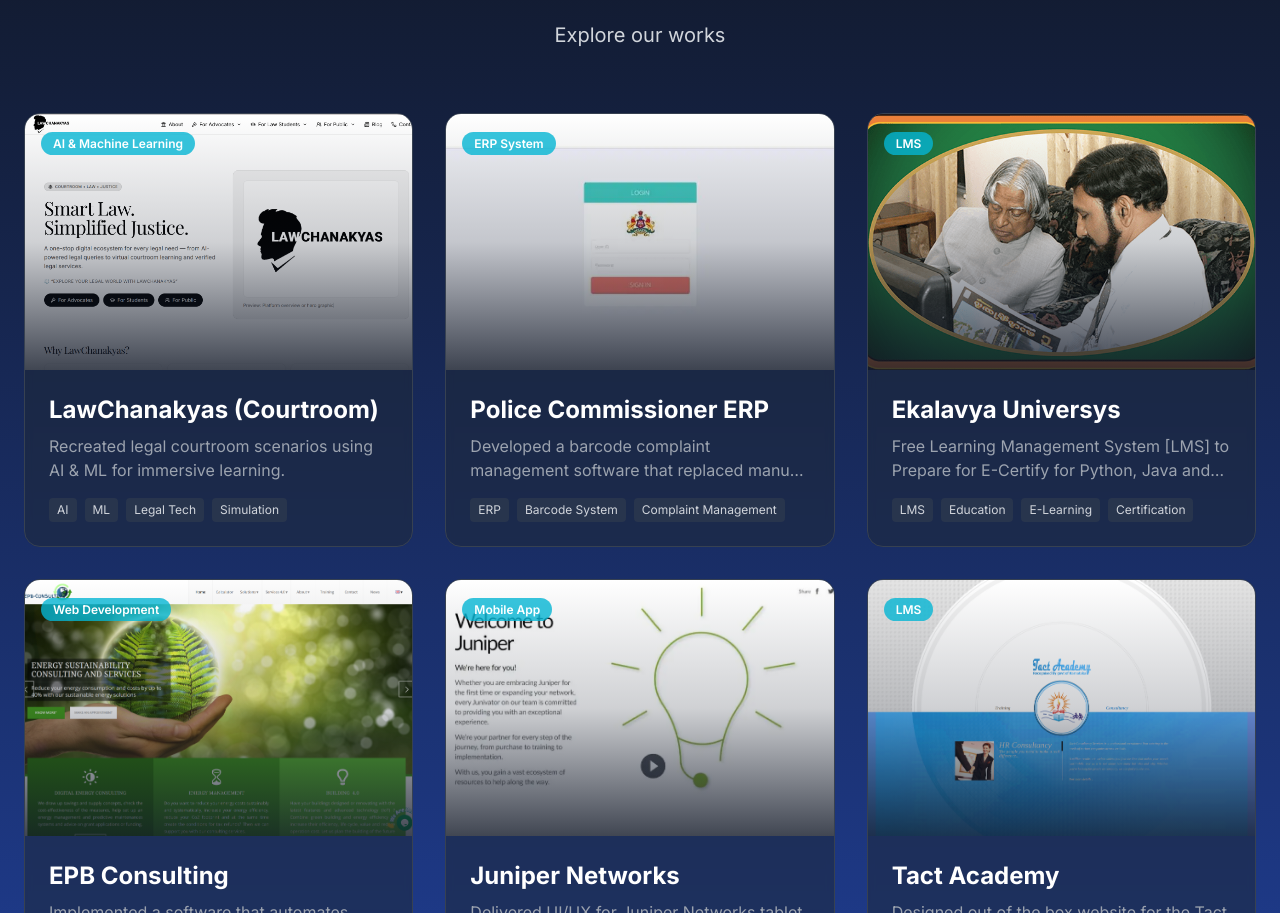
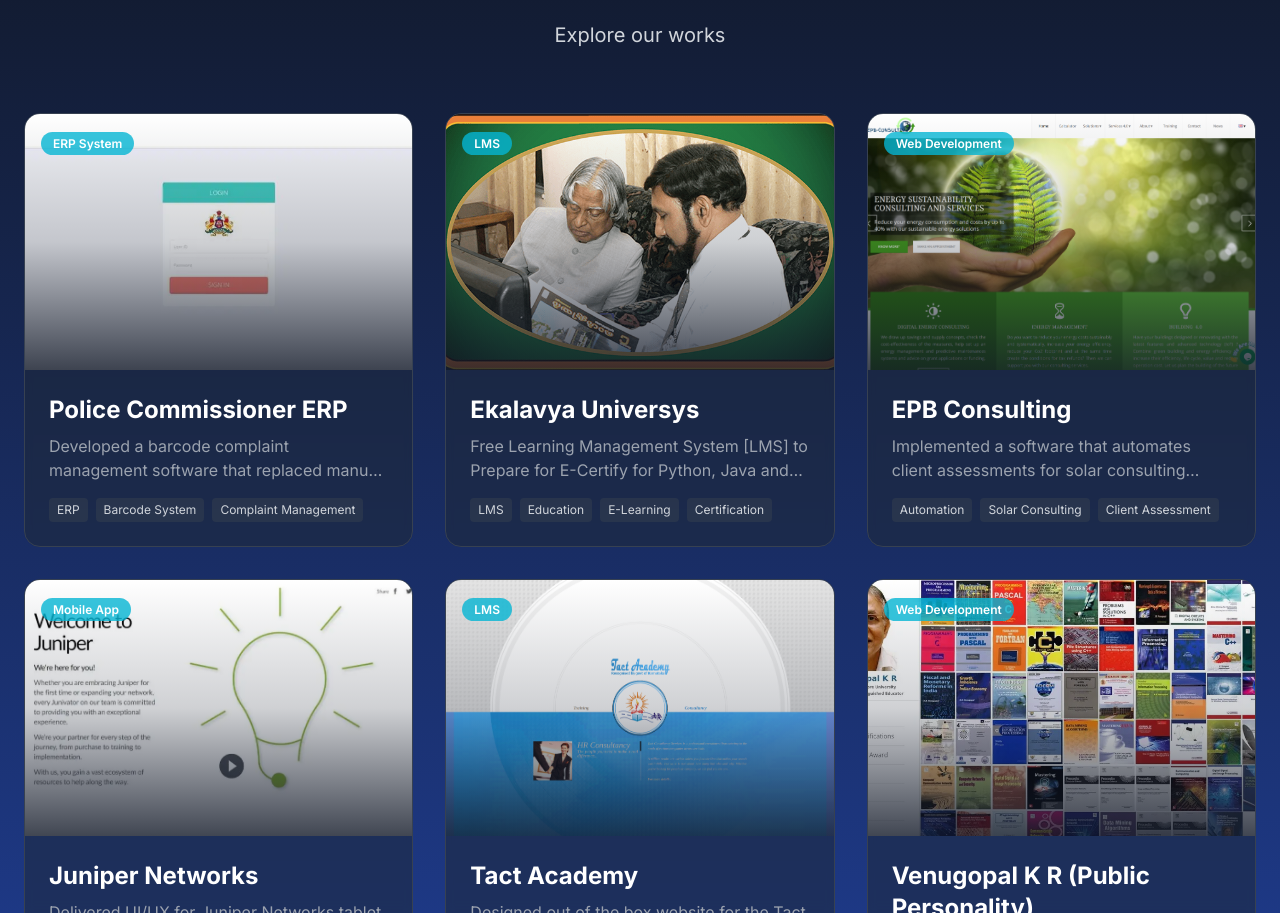
Before and after one commit to aipilotly/aipilotly, a Next.js app: page / in a window 1280 px wide. Shown: the part 3215-4128 px from the top of the page. Built offline with nearby package versions, Linux system fonts and the light colour scheme.

Commit message:
fixed portfolio

```diff
--- a/data/portfolio.ts
+++ b/data/portfolio.ts
@@ -1,17 +1,17 @@
 import { Portfolio } from '@/types/portfolio'
 
 export const portfolioData: Portfolio[] = [
-  {
-    id: 'new-1',
-    title: 'LawChanakyas (Courtroom)',
-    description: 'Recreated legal courtroom scenarios using AI & ML for immersive learning.',
-    category: 'AI & Machine Learning',
-    tags: ['AI', 'ML', 'Legal Tech', 'Simulation'],
-    gradientStart: '#0234aa',
-    gradientEnd: '#00a8ff',
-    liveUrl: 'https://www.lawchanakyas.com/',
-    imageUrl: '/1.png',
-  },
+  // {
+  //   id: 'new-1',
+  //   title: 'LawChanakyas (Courtroom)',
+  //   description: 'Recreated legal courtroom scenarios using AI & ML for immersive learning.',
+  //   category: 'AI & Machine Learning',
+  //   tags: ['AI', 'ML', 'Legal Tech', 'Simulation'],
+  //   gradientStart: '#0234aa',
+  //   gradientEnd: '#00a8ff',
+  //   liveUrl: 'https://www.lawchanakyas.com/',
+  //   imageUrl: '/1.png',
+  // },
   {
     id: 'new-2',
     title: 'Police Commissioner ERP',
```
